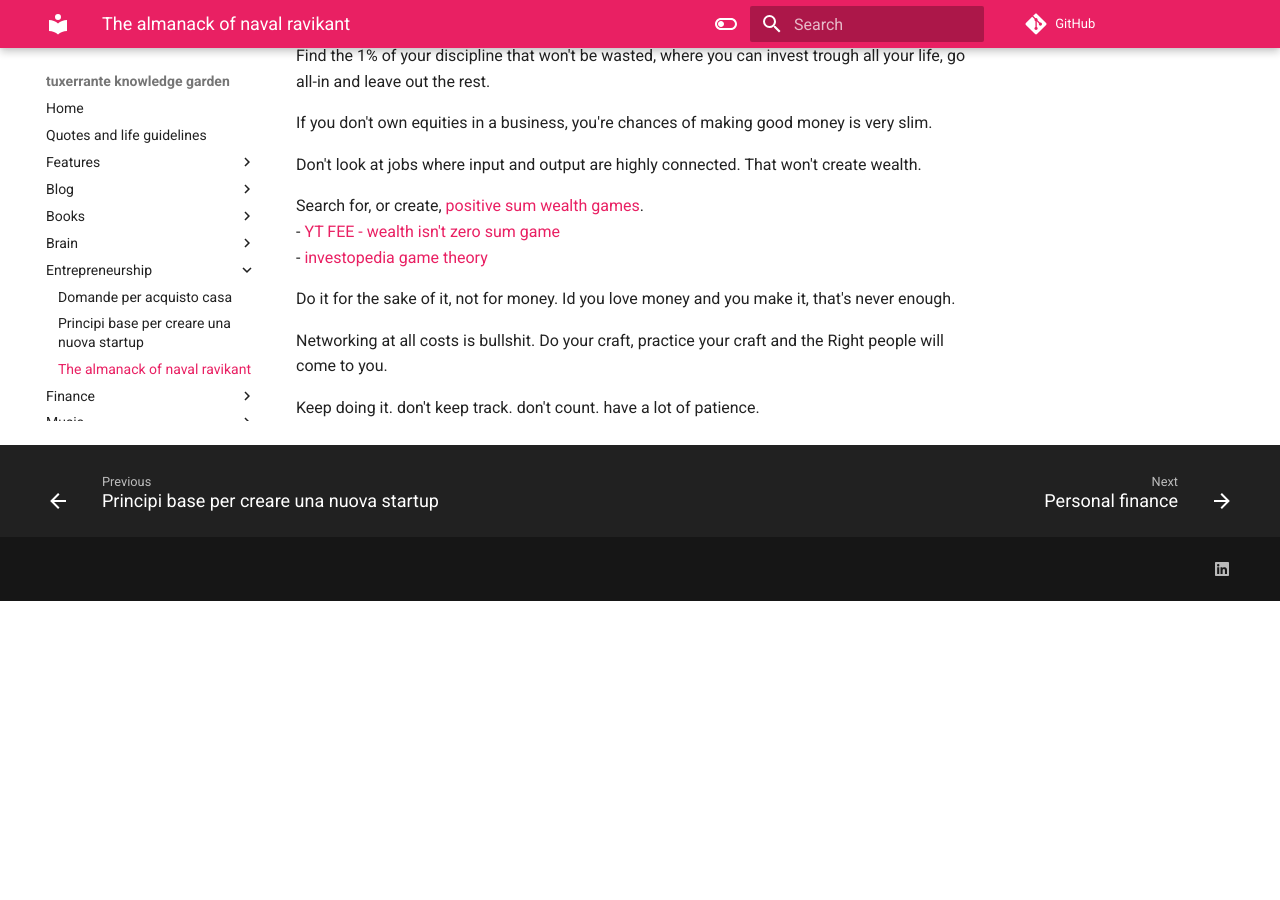
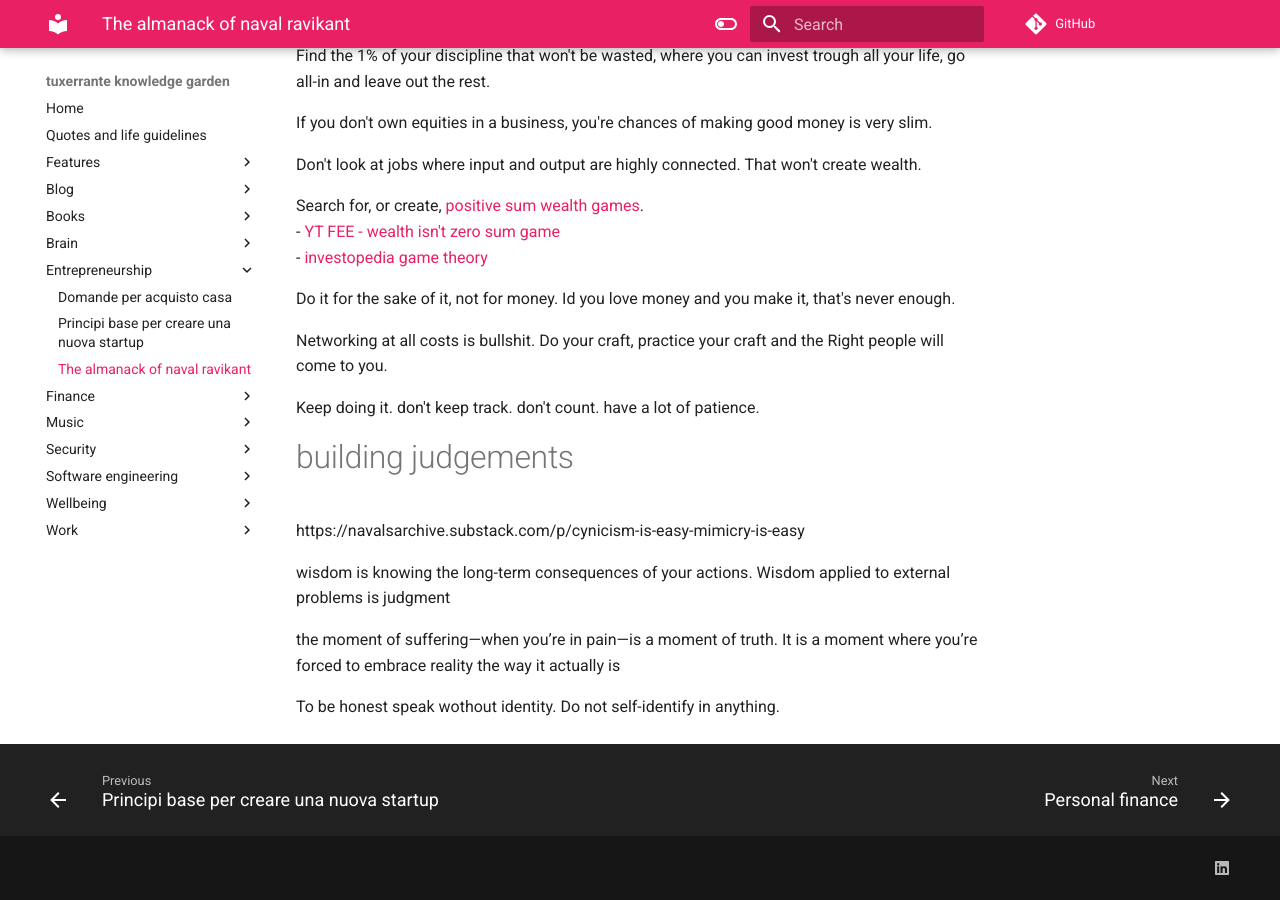
Before and after one commit to tuxerrante/knowledge, an MkDocs documentation site: the page built from docs/entrepreneurship/the-almanack-of-naval-ravikant.md, in a window 1280 px wide and 900 px high, scrolled down 706 px. Built offline with MkDocs 1.6.1 and Material for MkDocs 9.7.7, drawn with Linux system fonts in a browser that asks for light colours; comment, search, counter and statistics services are not loaded; before the commit the page ends 1307 px from its top, so only the background shows below that.

Commit message:
Update the-almanack-of-naval-ravikant.md

```diff
--- a/docs/entrepreneurship/the-almanack-of-naval-ravikant.md
+++ b/docs/entrepreneurship/the-almanack-of-naval-ravikant.md
@@ -37,3 +37,13 @@ Do it for the sake of it, not for money. Id you love money and you make it, that
 Networking at all costs is bullshit. Do your craft, practice your craft and the Right people will come to you.
 
 Keep doing it. don't keep track. don't count. have a lot of patience.
+
+# building judgements
+
+https://navalsarchive.substack.com/p/cynicism-is-easy-mimicry-is-easy
+
+wisdom is knowing the long-term consequences of your actions. Wisdom applied to external problems is judgment
+
+the moment of suffering—when you’re in pain—is a moment of truth. It is a moment where you’re forced to embrace reality the way it actually is
+
+To be honest speak wothout identity. Do not self-identify in anything.
```
